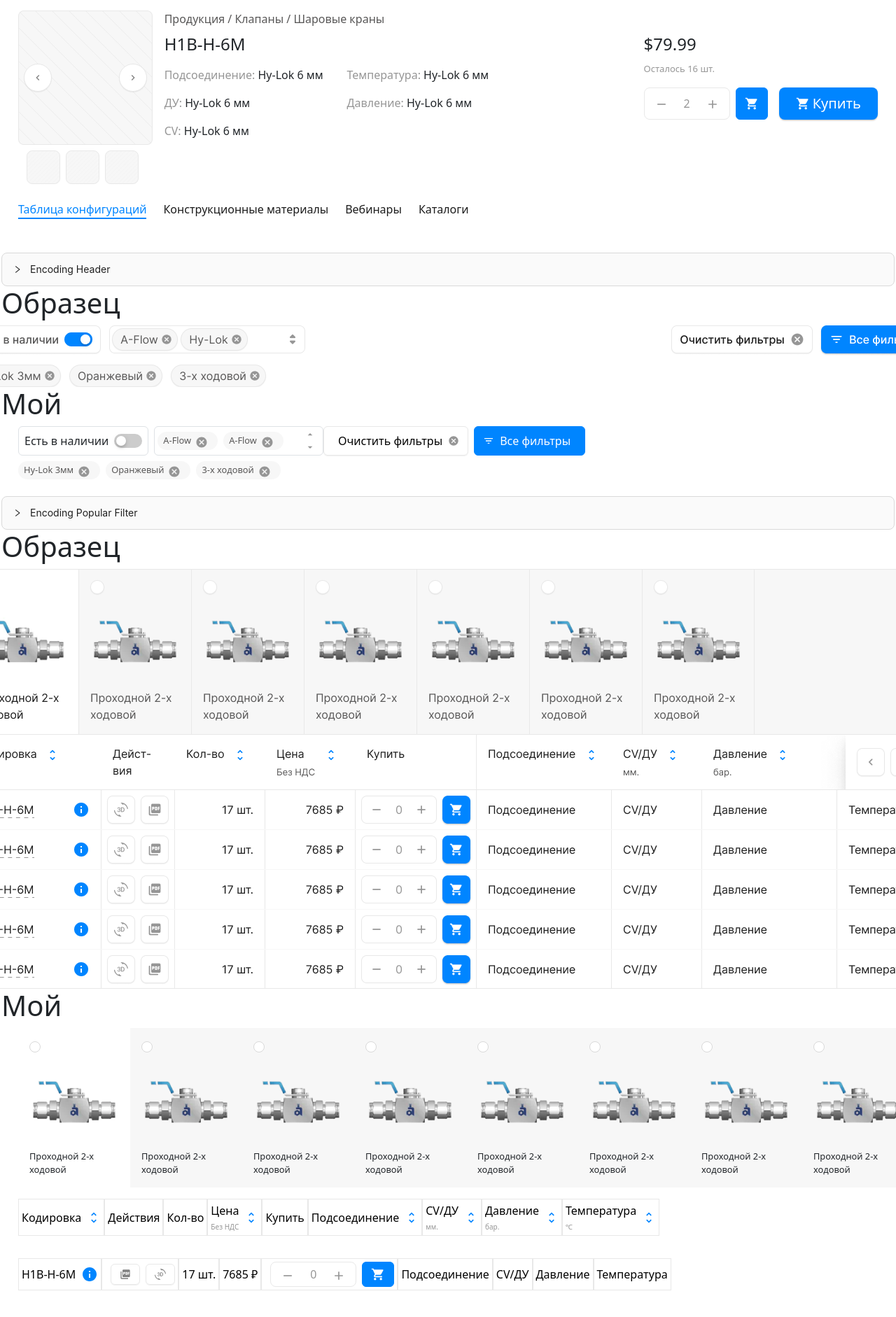
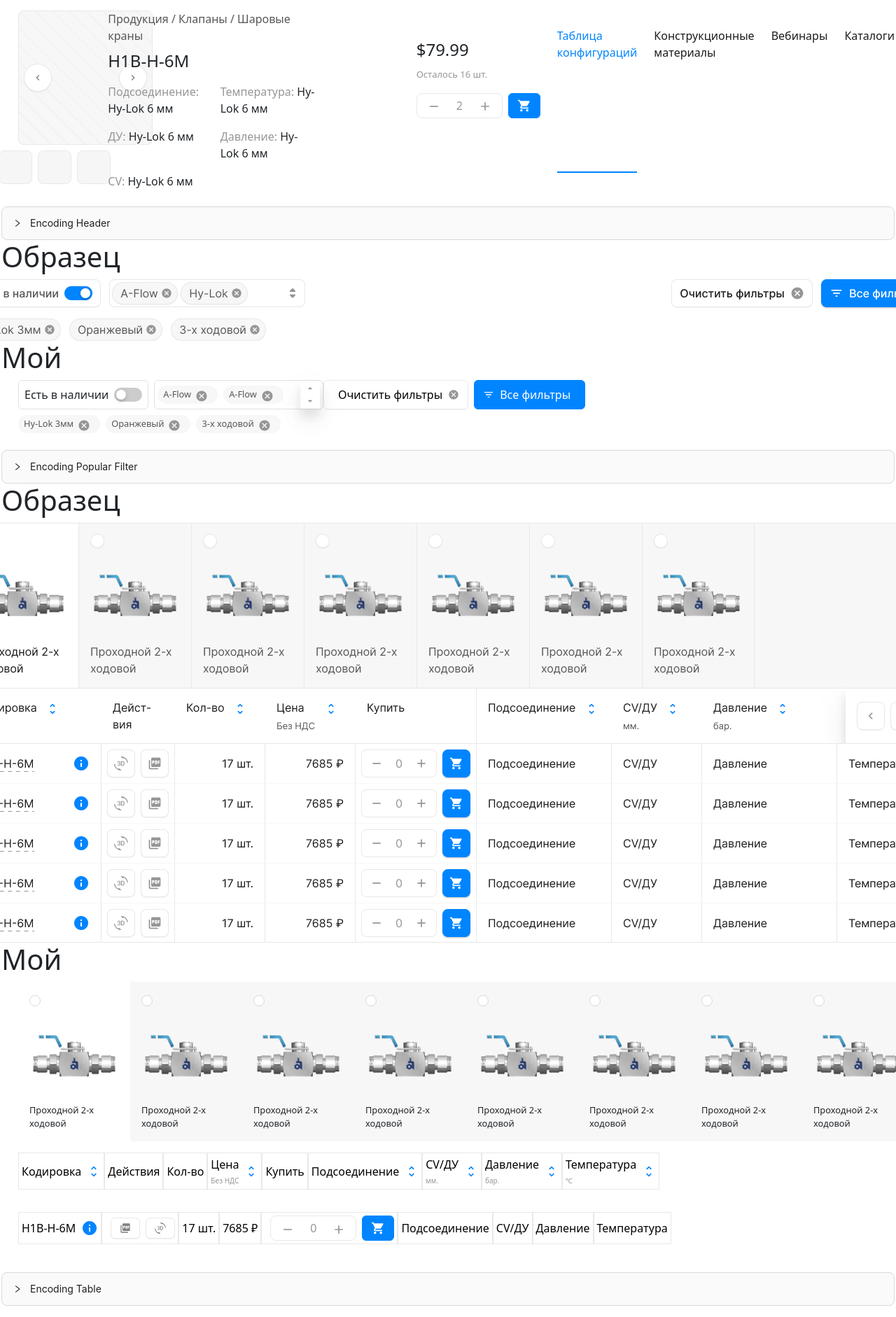
Before and after one commit to picus23/any-web-components, a Next.js app: page /encoding in a window 1280 px wide. Shown: the part 464-2346 px from the top of the page at 70% size. Built offline with nearby package versions, Linux system fonts and the light colour scheme.

Commit message:
edit navbartemp

```diff
--- a/pages/encoding/index.tsx
+++ b/pages/encoding/index.tsx
@@ -90,12 +90,14 @@ export default function () {
                     price={79.99}
                     amount={16}
                     buttonCount={
-                        <ButtonGrayAddRemove counter={2} onClickRemove={() => alert('Click')} onClickAdd={() => alert('Click')} />
-                    }
-                    buttonBuy={
-                        <ButtonBuy onClick={() => alert('Click')} icon={<MdShoppingCart size={20} fill={'#fff'} />} btn_style='blue'>Купить</ButtonBuy>
+                        <ButtonGrayAddRemove
+                            counter={2}
+                            onClickRemove={() => alert('Click')}
+                            onClickAdd={() => alert('Click')}
+                            onClickBuy={() => alert('Click')} />
                     }>
                 </EncodingBlockButtons>
+            </EncodingWrapper>
             <div className="d-flex my-4 gap-4">
                 <a type={'button'} style={{ fontWeight: '500', fontSize: '16px', color: '#0085FF', borderBottom: '2px solid #0085FF' }}
                     onClick={() => alert('Click')}>Таблица конфигураций</a>
@@ -106,7 +108,6 @@ export default function () {
                 <a type={'button'} style={{ fontWeight: '500', fontSize: '16px', color: '#1C1C1C' }}
                     onClick={() => alert('Click')}>Каталоги</a>
             </div>
-            </EncodingWrapper>
         </div >
         <br />
         <CollapseAntd title={'Encoding Header'} text={`
@@ -116,19 +117,17 @@ export default function () {
               onClickRight={() => alert('Click')}
               list_picture={array_picture}>
           </EncodingPicture>
-
           <EncodingBlockText prop_encodings={prop_encodings} list={list}></EncodingBlockText>
-
           <EncodingBlockButtons
               price={79.99}
               amount={16}
               buttonCount={
-                   <ButtonGrayAddRemove counter={2} onClickRemove={() => alert('Click')} onClickAdd={() => alert('Click')} />
-               }
-               buttonBuy={
-                   <ButtonBuy onClick={() => alert('Click')} icon={<MdShoppingCart size={20} fill={'#fff'} />} btn_style='blue'>Купить</ButtonBuy>
+                  <ButtonGrayAddRemove
+                      counter={2}
+                      onClickRemove={() => alert('Click')}
+                      onClickAdd={() => alert('Click')}
+                      onClickBuy={() => alert('Click')} />
               }>
-
           </EncodingBlockButtons>
       </EncodingWrapper>
          `}></CollapseAntd>
@@ -155,7 +154,8 @@ export default function () {
                                     style={{ border: '1px solid #E8E8E8' }}>
                                     <FilterChips title="A-Flow" onClick={() => alert(111)} />
                                     <FilterChips title="A-Flow" onClick={() => alert(111)} />
-                                    <div className="d-flex flex-column ms-3 btn-group-vertical" role="group">
+                                    <div className="d-flex flex-column ms-3 btn-group-vertical" role="group"
+                                        style={{ boxShadow: '0px 11px 15px rgba(0, 0, 0, 0.1), 0px 9px 46px rgba(0, 0, 0, 0.06), 0px 24px 38px rgba(0, 0, 0, 0.04)' }}>
                                         <button style={{ height: '20px' }} onClick={() => alert('Click')} className="bg-transparent border-0 d-flex align-items-end"><MdArrowDropUp fill="#969696" /></button>
                                         <button style={{ height: '20px' }} onClick={() => alert('Click')} className="bg-transparent border-0 d-flex align-items-start"><MdArrowDropDown fill="#969696" /></button>
                                     </div>
@@ -234,7 +234,7 @@ export default function () {
 
             <EncodingWrapper>
 
-                <div className="d-flex flex-column">
+                <div className="d-flex flex-column bg-white">
                     <div className="d-flex position-relative">
                         <Card icon={<img src="/kit/card.png" alt="" />}
                             title={'Проходной 2-х ходовой'}
@@ -273,7 +273,8 @@ export default function () {
                             title={'Проходной 2-х ходовой'}
                             input_name={'card'}>
                         </Card>
-                        <div className="d-flex flex-column bg-white position-absolute top-0 end-0 h-100 justify-content-center gap-3 p-2">
+                        <div className="d-flex flex-column bg-white position-absolute top-0 end-0 h-100 justify-content-center gap-3 p-2"
+                            style={{ boxShadow: '0px 11px 15px rgba(0, 0, 0, 0.1), 0px 9px 46px rgba(0, 0, 0, 0.06), 0px 24px 38px rgba(0, 0, 0, 0.04)' }}>
                             <Button
                                 onClick={() => alert('Click')}
                                 icon={<MdChevronLeft fill="#969696" />}
```
Lines whose indentation alone changed are shown as unchanged.
